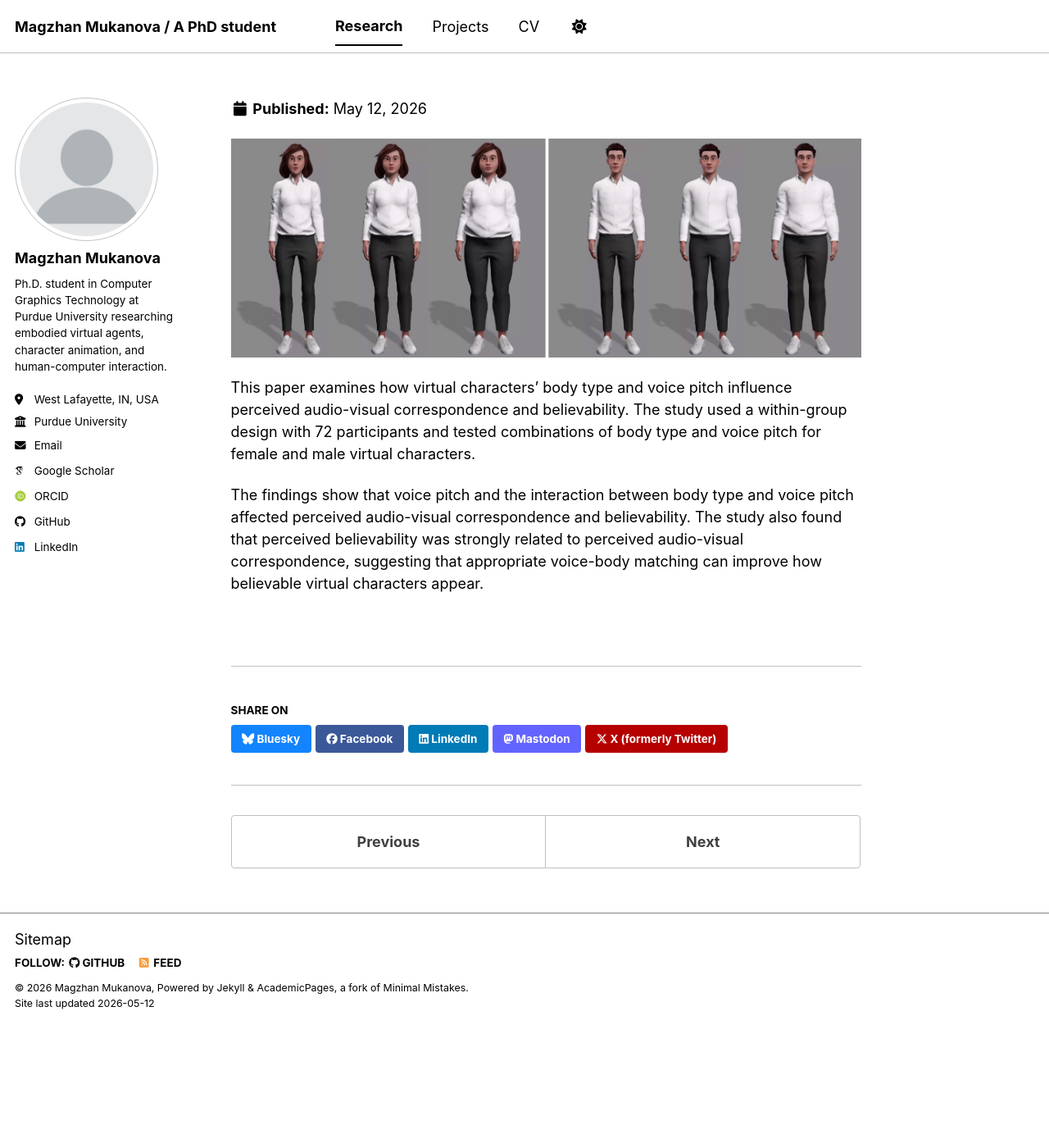
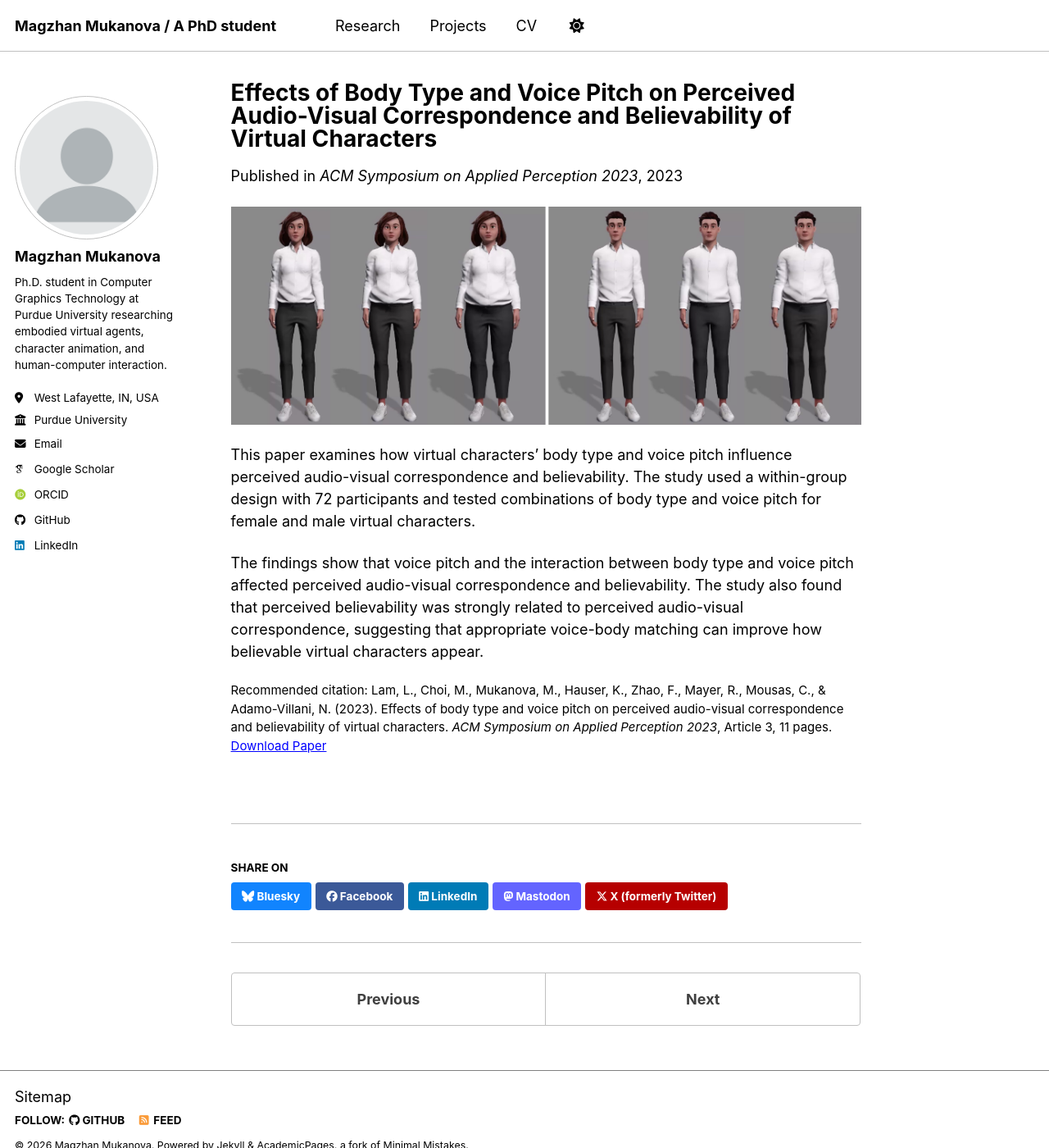
Before and after one commit to magimn00/magimn00.github.io, a Jekyll site: the page built from _publications/2023-body-type-voice-pitch-believability.md, in a window 1280 px wide and 1400 px high. Shown: the whole window at 82% size. Built offline with Jekyll 4.4.1, drawn with Linux system fonts in a browser that asks for light colours; some web fonts are replaced; a script bundle is joined from its source files by our own code; library files that are not in the unit come from our copies.

Commit message:
Fix citation formatting in publication metadata

```diff
--- a/_publications/2023-body-type-voice-pitch-believability.md
+++ b/_publications/2023-body-type-voice-pitch-believability.md
@@ -9,7 +9,7 @@ excerpt: 'This paper examines how virtual character body type and voice pitch in
 date: 2023-01-01
 venue: 'ACM Symposium on Applied Perception 2023'
 paperurl: 'https://doi.org/10.1145/3605495.3605791'
-citation: 'Lam, L., Choi, M., Mukanova, M., Hauser, K., Zhao, F., Mayer, R., Mousas, C., & Adamo-Villani, N. (2023). Effects of body type and voice pitch on perceived audio-visual correspondence and believability of virtual characters. <i>ACM Symposium on Applied Perception 2023</i>, Article 3, 11 pages.
+citation: 'Lam, L., Choi, M., Mukanova, M., Hauser, K., Zhao, F., Mayer, R., Mousas, C., & Adamo-Villani, N. (2023). Effects of body type and voice pitch on perceived audio-visual correspondence and believability of virtual characters. <i>ACM Symposium on Applied Perception 2023</i>, Article 3, 11 pages.'
 ---
 
 <img src="/images/VoicePitch.png" alt="Voice pitch and body type virtual characters" style="max-width:100%; height:auto;">
```
